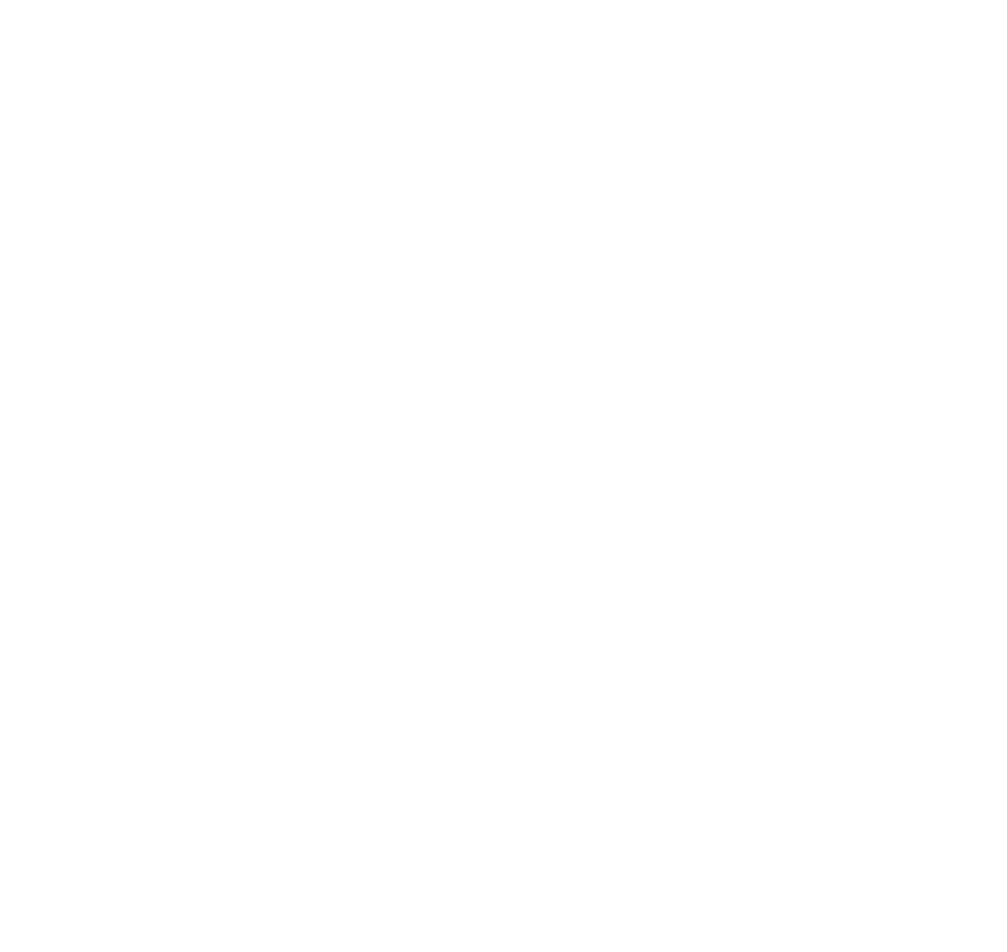
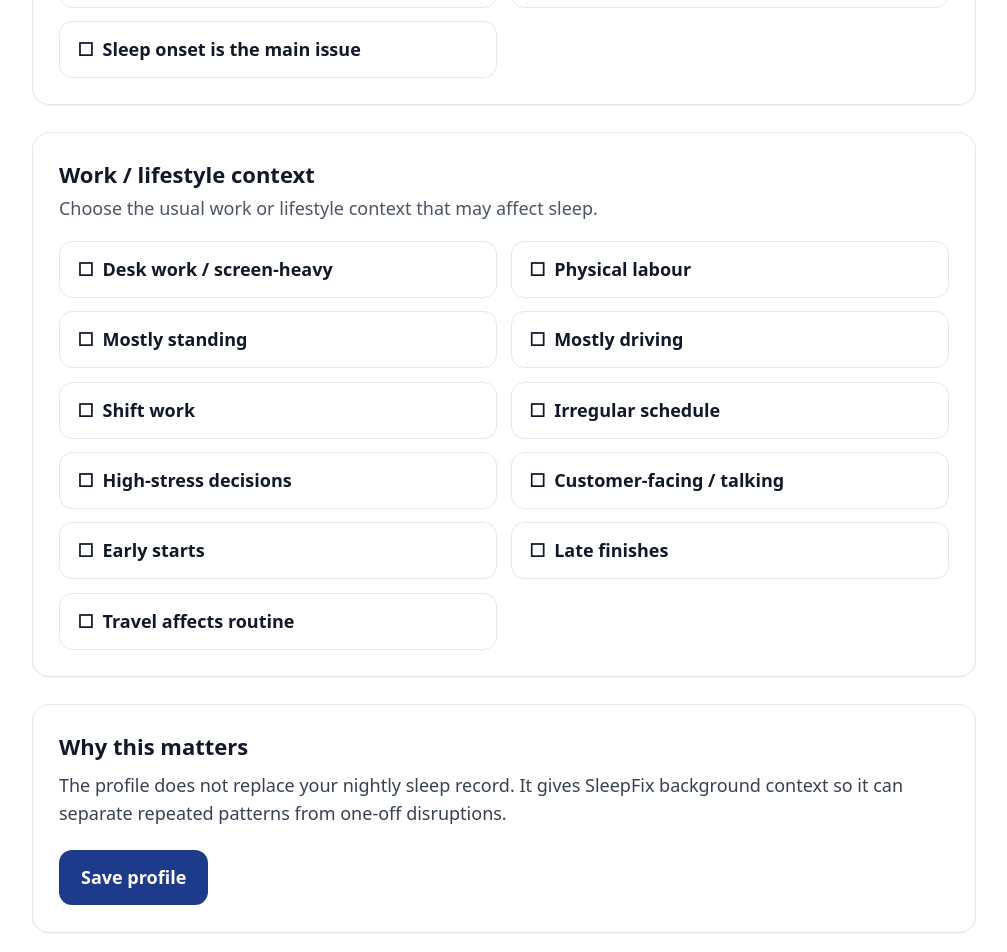
Before and after one commit to jlnalexander5-sudo/sleepfix-app, a Next.js app: page /protected/profile in a window 1280 px wide. Shown: the part 800-1752 px from the top of the page, without its empty margins (136-1143 px from the left). Before the commit the page ends 800 px from the top, so only its background shows below. Built offline with nearby package versions, Linux system fonts and the light colour scheme; no server answers.

Commit message:
Update page.tsx

```diff
--- a/app/protected/profile/page.tsx
+++ b/app/protected/profile/page.tsx
@@ -1,148 +1,113 @@
-'use client';
+"use client";
 
 import React, { useEffect, useMemo, useState } from "react";
 import { createClient } from "@/lib/supabase/client";
-import { runRRSMEngineV4, type RRSMProtocolResult } from "@/lib/rrsm/engine-v4";
-import type { RRSMMetricsNight } from "@/lib/rrsm/engine-v2";
-import { getStandardProtocolByTitle, getEscalatedProtocolForTitle, type SleepFixProtocol } from "@/lib/protocols";
 
-type SleepNightRow = {
-  sleepContext?: string[] | null;
-  workContext?: string[] | null;
-  id: string;
-  local_date: string | null;
-  created_at: string;
-  sleep_quality: number | string | null;
-  sleep_latency_choice: string | null;
-  wake_ups_choice: string | null;
-  wake_recovery_choice?: string | null;
-  mind_tags?: string[] | null;
-  environment_tags?: string[] | null;
-  body_tags?: string[] | null;
-  primary_driver?: string | null;
-  secondary_driver?: string | null;
-  protocol_used_name?: string | null;
-  protocol_followed?: string | null;
+type RRSMProfileRow = {
+  id?: string;
+  user_id?: string;
+  sleep_context?: string[] | null;
+  work_context?: string[] | null;
+  created_at?: string | null;
+  updated_at?: string | null;
 };
 
-type RRSMProfileRow = {
-  sleep_context?: string[] | null;
-  work_context?: string[] | null;
-};
+const SLEEP_CONTEXT_OPTIONS = [
+  "Usually sleeps cold",
+  "Usually sleeps hot",
+  "Temperature changes wake me",
+  "Noise sensitive",
+  "Light sensitive",
+  "Partner affects sleep",
+  "New mattress / bedding change",
+  "Pain or discomfort affects sleep",
+  "Mind stays active at night",
+  "Wake-ups are the main issue",
+  "Sleep onset is the main issue",
+];
 
-function parseLatency(choice: string | null): number | null {
-  if (!choice) return null;
-  const n = parseInt(choice.replace(/[^0-9]/g, ""), 10);
-  return Number.isFinite(n) ? n : null;
+const WORK_CONTEXT_OPTIONS = [
+  "Desk work / screen-heavy",
+  "Physical labour",
+  "Mostly standing",
+  "Mostly driving",
+  "Shift work",
+  "Irregular schedule",
+  "High-stress decisions",
+  "Customer-facing / talking",
+  "Early starts",
+  "Late finishes",
+  "Travel affects routine",
+];
+
+function toggleValue(list: string[], value: string) {
+  return list.includes(value) ? list.filter((item) => item !== value) : [...list, value];
 }
 
-function parseWakeUps(choice: string | null): number | null {
-  if (!choice) return null;
-  const n = parseInt(choice.replace(/[^0-9]/g, ""), 10);
-  return Number.isFinite(n) ? n : null;
+function CheckboxGrid({
+  title,
+  description,
+  options,
+  values,
+  onChange,
+}: {
+  title: string;
+  description: string;
+  options: string[];
+  values: string[];
+  onChange: (next: string[]) => void;
+}) {
+  return (
+    <section className="rounded-2xl border border-gray-200 bg-white p-6 shadow-sm">
+      <h2 className="text-xl font-extrabold text-gray-900">{title}</h2>
+      <p className="mt-1 text-gray-600">{description}</p>
+
+      <div className="mt-4 grid gap-3 sm:grid-cols-2">
+        {options.map((option) => {
+          const checked = values.includes(option);
+
+          return (
+            <button
+              key={option}
+              type="button"
+              onClick={() => onChange(toggleValue(values, option))}
+              className={`rounded-xl border px-4 py-3 text-left font-semibold ${
+                checked
+                  ? "border-blue-700 bg-blue-50 text-blue-950"
+                  : "border-gray-200 bg-white text-gray-900"
+              }`}
+            >
+              <span className="mr-2">{checked ? "☑" : "☐"}</span>
+              {option}
+            </button>
+          );
+        })}
+      </div>
+    </section>
+  );
 }
 
-function parseWakeRecovery(choice: string | null | undefined): number | null {
-  if (!choice) return null;
-  const cleaned = choice.toLowerCase().trim();
+export default function ProfilePage() {
+  const supabase = useMemo(() => createClient(), []);
 
-  if (cleaned.includes("60+")) return 60;
-  if (cleaned.includes("30-60") || cleaned.includes("30–60")) return 30;
-  if (cleaned.includes("15-30") || cleaned.includes("15–30")) return 15;
-  if (cleaned.includes("5-15") || cleaned.includes("5–15")) return 5;
-  if (cleaned.includes("0-5") || cleaned.includes("0–5")) return 0;
+  const [loading, setLoading] = useState(true);
+  const [saving, setSaving] = useState(false);
+  const [message, setMessage] = useState<string | null>(null);
+  const [error, setError] = useState<string | null>(null);
 
-  const n = parseInt(cleaned.replace(/[^0-9]/g, ""), 10);
-  return Number.isFinite(n) ? n : null;
-}
-
-function textFromArray(value?: string[] | null) {
-  return Array.isArray(value) ? value.join(", ") : "";
-}
-
-function mapNight(row: SleepNightRow): RRSMMetricsNight & {
-  sleepContext?: string[] | null;
-  workContext?: string[] | null;
-  wakeRecoveryMin?: number | null;
-  protocolFollowed?: "yes" | "partial" | "no" | "none" | null;
-} {
-  const drivers = [
-    row.primary_driver,
-    row.secondary_driver,
-    textFromArray(row.mind_tags),
-    textFromArray(row.environment_tags),
-    textFromArray(row.body_tags),
-  ]
-    .filter(Boolean)
-    .join(", ");
-
-  const protocolFollowed =
-    row.protocol_followed === "yes" ||
-    row.protocol_followed === "partial" ||
-    row.protocol_followed === "no" ||
-    row.protocol_followed === "none"
-      ? row.protocol_followed
-      : null;
-
-  return {
-    dateKey: row.local_date ?? row.created_at?.slice(0, 10),
-    quality: row.sleep_quality == null ? null : Number(row.sleep_quality),
-    latencyMin: parseLatency(row.sleep_latency_choice),
-    wakeUps: parseWakeUps(row.wake_ups_choice),
-    wakeRecoveryMin: parseWakeRecovery(row.wake_recovery_choice),
-    sleepContext: row.sleepContext ?? null,
-    workContext: row.workContext ?? null,
-    primaryDriver: drivers || row.primary_driver || "(no driver logged)",
-    secondaryDriver: row.secondary_driver ?? null,
-    protocolFollowed,
-  };
-}
-
-function prettyCategory(category: string) {
-  switch (category) {
-    case "mind_emotional":
-      return "Mind / emotional activation";
-    case "body_physiology":
-      return "Body / physiology activation";
-    case "environment":
-      return "Room / environment disruption";
-    case "sleep_hygiene":
-      return "Personal sleep-hygiene disruption";
-    case "circadian_context":
-      return "Timing / life-context limitation";
-    default:
-      return "No clear sleep issue";
-  }
-}
-
-function evaluationText(value: RRSMProtocolResult["protocolEvaluation"]) {
-  switch (value) {
-    case "case_a_working":
-      return "Case A: the protocol appears to be helping.";
-    case "case_b_hidden_factor":
-      return "Case B: protocol was followed but sleep did not improve; another factor may be present.";
-    case "case_c_not_followed":
-      return "Case C: protocol was not fully followed, so effectiveness cannot be judged yet.";
-    default:
-      return "Not enough data yet to judge whether the protocol worked.";
-  }
-}
-
-export default function ProtocolsPage() {
-  const supabase = useMemo(() => createClient(), []);
-  const [loading, setLoading] = useState(true);
-  const [error, setError] = useState<string | null>(null);
-  const [result, setResult] = useState<RRSMProtocolResult | null>(null);
-  const [nightCount, setNightCount] = useState(0);
+  const [sleepContext, setSleepContext] = useState<string[]>([]);
+  const [workContext, setWorkContext] = useState<string[]>([]);
 
   useEffect(() => {
     let cancelled = false;
 
-    async function loadRecommendation() {
+    async function loadProfile() {
       setLoading(true);
       setError(null);
+      setMessage(null);
 
       const { data: authData, error: authErr } = await supabase.auth.getUser();
+
       if (authErr || !authData?.user) {
         if (!cancelled) {
           setError(authErr?.message ?? "Not signed in.");
@@ -151,214 +116,125 @@ export default function ProtocolsPage() {
         return;
       }
 
-      const { data, error: rowsErr } = await supabase
-        .from("sleep_nights")
-        .select("id,local_date,created_at,sleep_quality,sleep_latency_choice,wake_ups_choice,wake_recovery_choice,mind_tags,environment_tags,body_tags,primary_driver,secondary_driver,protocol_used_name,protocol_followed")
-        .eq("user_id", authData.user.id)
-        .order("local_date", { ascending: true })
-        .limit(14);
-
-      if (rowsErr) {
-        if (!cancelled) {
-          setError(rowsErr.message);
-          setLoading(false);
-        }
-        return;
-      }
-
-      const { data: profileData } = await supabase
+      const { data, error: profileErr } = await supabase
         .from("rrsm_profiles")
         .select("sleep_context,work_context")
         .eq("user_id", authData.user.id)
         .maybeSingle();
 
-      const profile = (profileData ?? {}) as RRSMProfileRow;
+      if (!cancelled) {
+        if (profileErr) {
+          setError(profileErr.message);
+        } else {
+          const profile = (data ?? {}) as RRSMProfileRow;
+          setSleepContext(Array.isArray(profile.sleep_context) ? profile.sleep_context : []);
+          setWorkContext(Array.isArray(profile.work_context) ? profile.work_context : []);
+        }
 
-      const mapped = (data ?? []).map((row) =>
-        mapNight({
-          ...(row as SleepNightRow),
-          sleepContext: Array.isArray(profile.sleep_context) ? profile.sleep_context : [],
-          workContext: Array.isArray(profile.work_context) ? profile.work_context : [],
-        })
-      );
-
-      const protocolResult = runRRSMEngineV4(mapped);
-
-      if (!cancelled) {
-        setNightCount(mapped.length);
-        setResult(protocolResult);
         setLoading(false);
       }
     }
 
-    loadRecommendation();
+    loadProfile();
+
     return () => {
       cancelled = true;
     };
   }, [supabase]);
 
-  const protocol: SleepFixProtocol | null = useMemo(() => {
-    if (!result) return null;
-    return getStandardProtocolByTitle(result.recommendedProtocol);
-  }, [result]);
+  async function saveProfile() {
+    setSaving(true);
+    setError(null);
+    setMessage(null);
 
-  const escalatedProtocol: SleepFixProtocol | null = useMemo(() => {
-    if (!result || result.protocolEvaluation !== "case_b_hidden_factor") return null;
-    return getEscalatedProtocolForTitle(result.recommendedProtocol);
-  }, [result]);
+    const { data: authData, error: authErr } = await supabase.auth.getUser();
 
-  const displayProtocol = escalatedProtocol ?? protocol;
+    if (authErr || !authData?.user) {
+      setError(authErr?.message ?? "Not signed in.");
+      setSaving(false);
+      return;
+    }
+
+    const payload = {
+      user_id: authData.user.id,
+      sleep_context: sleepContext,
+      work_context: workContext,
+      updated_at: new Date().toISOString(),
+    };
+
+    const { error: saveErr } = await supabase
+      .from("rrsm_profiles")
+      .upsert(payload, { onConflict: "user_id" });
+
+    if (saveErr) {
+      setError(saveErr.message);
+    } else {
+      setMessage("Profile saved.");
+    }
+
+    setSaving(false);
+  }
 
   return (
-    <main className="mx-auto max-w-3xl px-4 py-8">
-      <h1 className="text-3xl font-extrabold tracking-tight text-blue-900">Tonight&apos;s Protocol</h1>
+    <main className="mx-auto max-w-4xl px-4 py-8">
+      <h1 className="text-3xl font-extrabold tracking-tight text-blue-900">Profile</h1>
       <p className="mt-2 text-base text-gray-600">
-        SleepFix uses your recent sleep records to recommend the protocol most likely to match tonight&apos;s sleep issue.
+        Tell SleepFix about your usual sleep context so the engine can interpret your nightly records more accurately.
       </p>
 
       {loading ? (
         <div className="mt-6 rounded-2xl border border-gray-200 bg-white p-6 text-gray-600 shadow-sm">
-          Loading your protocol recommendation...
+          Loading profile...
         </div>
       ) : null}
 
       {error ? (
-        <div className="mt-6 rounded-2xl border border-red-200 bg-red-50 p-4 text-red-700">
+        <div className="mt-6 rounded-2xl border border-red-200 bg-red-50 p-4 font-semibold text-red-700">
           {error}
         </div>
       ) : null}
 
-      {!loading && !error && nightCount < 1 ? (
-        <div className="mt-6 rounded-2xl border border-gray-200 bg-white p-6 shadow-sm">
-          <h2 className="text-xl font-bold text-blue-900">No sleep record yet</h2>
-          <p className="mt-2 text-gray-700">
-            Save at least one night in the Sleep page so SleepFix can recommend a protocol.
-          </p>
+      {message ? (
+        <div className="mt-6 rounded-2xl border border-green-200 bg-green-50 p-4 font-semibold text-green-700">
+          {message}
         </div>
       ) : null}
 
-      {result && nightCount > 0 && displayProtocol ? (
-        <>
-          <section className="mt-6 rounded-2xl border border-gray-200 bg-white p-6 shadow-sm">
-            <div className="text-sm font-bold uppercase tracking-wide text-gray-500">Recommended protocol</div>
-            <h2 className="mt-2 text-2xl font-bold text-blue-900">{displayProtocol.title}</h2>
-            {escalatedProtocol ? (
-              <div className="mt-3 rounded-xl border border-amber-200 bg-amber-50 p-3 text-sm text-amber-900">
-                <div className="font-bold">Escalated protocol</div>
-                <div className="mt-1">
-                  The standard protocol was followed but the sleep issue remained. SleepFix is showing the deeper version tonight.
-                </div>
-              </div>
-            ) : null}
-            <p className="mt-2 text-base text-gray-700">{displayProtocol.bestFor}</p>
+      {!loading ? (
+        <div className="mt-6 grid gap-6">
+          <CheckboxGrid
+            title="Sleep context"
+            description="Choose the patterns that commonly affect your sleep."
+            options={SLEEP_CONTEXT_OPTIONS}
+            values={sleepContext}
+            onChange={setSleepContext}
+          />
 
-            <div className="mt-4 rounded-xl bg-blue-50 p-4 text-sm text-blue-900">
-              <div className="font-bold">Why this protocol?</div>
-              <div className="mt-1">{result.protocolReason}</div>
-            </div>
+          <CheckboxGrid
+            title="Work / lifestyle context"
+            description="Choose the usual work or lifestyle context that may affect sleep."
+            options={WORK_CONTEXT_OPTIONS}
+            values={workContext}
+            onChange={setWorkContext}
+          />
 
-            <div className="mt-4 grid gap-3 sm:grid-cols-2">
-              <div className="rounded-xl border border-gray-200 p-3">
-                <div className="text-sm font-bold text-gray-500">Sleep issue?</div>
-                <div className="mt-1 font-semibold text-gray-900">{result.sleepIssueDetected ? "Yes" : "No clear issue"}</div>
-              </div>
-              <div className="rounded-xl border border-gray-200 p-3">
-                <div className="text-sm font-bold text-gray-500">Recurring?</div>
-                <div className="mt-1 font-semibold text-gray-900">{result.recurringIssue ? "Yes" : "Not yet"}</div>
-              </div>
-              <div className="rounded-xl border border-gray-200 p-3">
-                <div className="text-sm font-bold text-gray-500">Main factor</div>
-                <div className="mt-1 font-semibold text-gray-900">{prettyCategory(result.dominantCategory)}</div>
-              </div>
-              <div className="rounded-xl border border-gray-200 p-3">
-                <div className="text-sm font-bold text-gray-500">Confidence</div>
-                <div className="mt-1 font-semibold capitalize text-gray-900">{result.protocolConfidence}</div>
-              </div>
-            </div>
+          <div className="rounded-2xl border border-gray-200 bg-white p-6 shadow-sm">
+            <h2 className="text-xl font-extrabold text-gray-900">Why this matters</h2>
+            <p className="mt-2 text-gray-700">
+              The profile does not replace your nightly sleep record. It gives SleepFix background context so it can
+              separate repeated patterns from one-off disruptions.
+            </p>
 
-            <div className="mt-4 rounded-xl border border-gray-200 p-3 text-sm text-gray-700">
-              <div className="font-bold text-gray-900">Related RRSM system</div>
-              <div className="mt-1">{displayProtocol.related}</div>
-            </div>
-
-            {result.sleepIssueDetected && result.secondaryFactors.length > 0 ? (
-              <div className="mt-4 rounded-xl border border-gray-200 p-3 text-sm text-gray-700">
-                <div className="font-bold text-gray-900">Secondary factors to watch</div>
-                <div className="mt-1">{result.secondaryFactors.map(prettyCategory).join(", ")}</div>
-              </div>
-            ) : null}
-          </section>
-
-          <section className="mt-6 rounded-2xl border border-gray-200 bg-white p-6 shadow-sm">
-            <h3 className="text-xl font-bold text-gray-900">What to do tonight</h3>
-            <p className="mt-2 text-gray-700">{displayProtocol.focus}</p>
-
-            <ol className="mt-4 list-decimal space-y-3 pl-6 text-base text-gray-800">
-              {displayProtocol.steps.map((s, idx) => (
-                <li key={idx} className="leading-relaxed">{s}</li>
-              ))}
-            </ol>
-
-            {displayProtocol.doNot?.length ? (
-              <div className="mt-5 rounded-xl bg-gray-50 p-4 text-sm text-gray-700">
-                <div className="font-bold text-gray-900">Do not</div>
-                <ul className="mt-2 list-disc space-y-1 pl-5">
-                  {displayProtocol.doNot.map((item) => (
-                    <li key={item}>{item}</li>
-                  ))}
-                </ul>
-              </div>
-            ) : null}
-
-            {displayProtocol.escalationNote ? (
-              <div className="mt-5 rounded-xl border border-amber-200 bg-amber-50 p-4 text-sm text-amber-900">
-                <div className="font-bold">Escalation note</div>
-                <div className="mt-1">{displayProtocol.escalationNote}</div>
-              </div>
-            ) : null}
-
-            {displayProtocol.diaryPrompt ? (
-              <div className="mt-5 rounded-xl border border-gray-200 bg-white p-4 text-sm text-gray-700">
-                <div className="font-bold text-gray-900">Diary follow-up</div>
-                <div className="mt-1">{displayProtocol.diaryPrompt}</div>
-              </div>
-            ) : null}
-          </section>
-
-          <section className="mt-6 rounded-2xl border border-gray-200 bg-white p-6 shadow-sm">
-            <h3 className="text-lg font-bold text-gray-900">Protocol review</h3>
-          {!result.sleepIssueDetected ? (
-  <>
-    <div className="mt-3 font-semibold text-gray-900">
-      No protocol review needed
-    </div>
-
-    <p className="mt-2 text-gray-700">
-      There was no clear sleep issue in the latest sleep record, so SleepFix is not evaluating protocol effectiveness tonight.
-    </p>
-  </>
-) : (
-  <>
-    <div className="mt-3 font-semibold text-gray-900">
-      {result.protocolEvaluationLabel}
-    </div>
-
-    <p className="mt-2 text-gray-700">
-      {result.protocolEvaluationReason}
-    </p>
-  </>
-)}
-
-            <div className="mt-4 rounded-xl bg-gray-50 p-4 text-sm text-gray-700">
-              <div className="font-bold text-gray-900">How to read this</div>
-              <ul className="mt-2 list-disc space-y-1 pl-5">
-                <li><strong>Case A:</strong> protocol followed and sleep improved.</li>
-                <li><strong>Case B:</strong> protocol followed but sleep did not improve, so another factor may be present.</li>
-                <li><strong>Case C:</strong> protocol was not followed, partially followed, or not recorded, so effectiveness cannot be judged.</li>
-              </ul>
-            </div>
-          </section>
-        </>
+            <button
+              type="button"
+              onClick={saveProfile}
+              disabled={saving}
+              className="mt-5 rounded-xl bg-blue-900 px-5 py-3 font-bold text-white disabled:opacity-60"
+            >
+              {saving ? "Saving..." : "Save profile"}
+            </button>
+          </div>
+        </div>
       ) : null}
     </main>
   );
```
